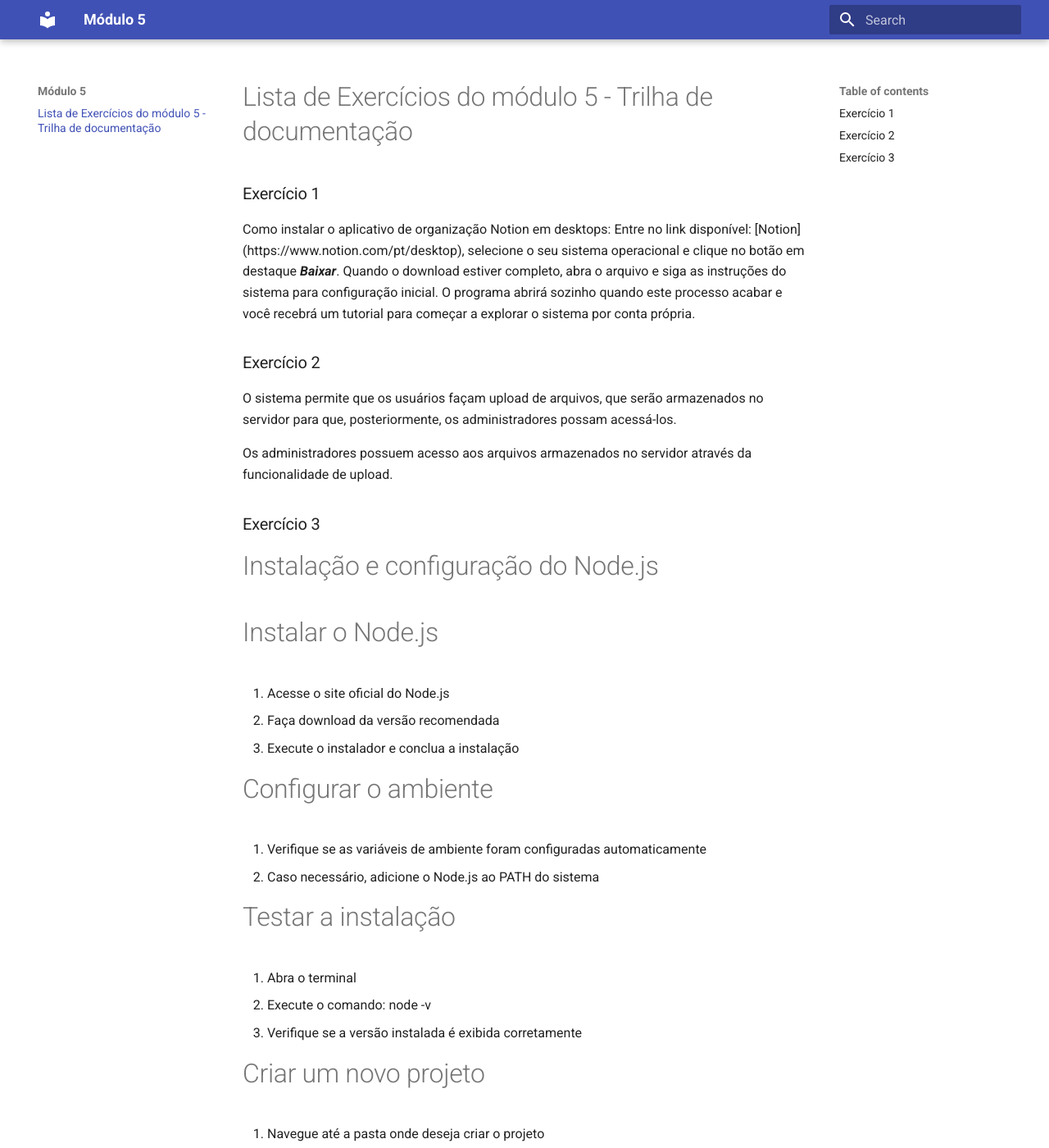
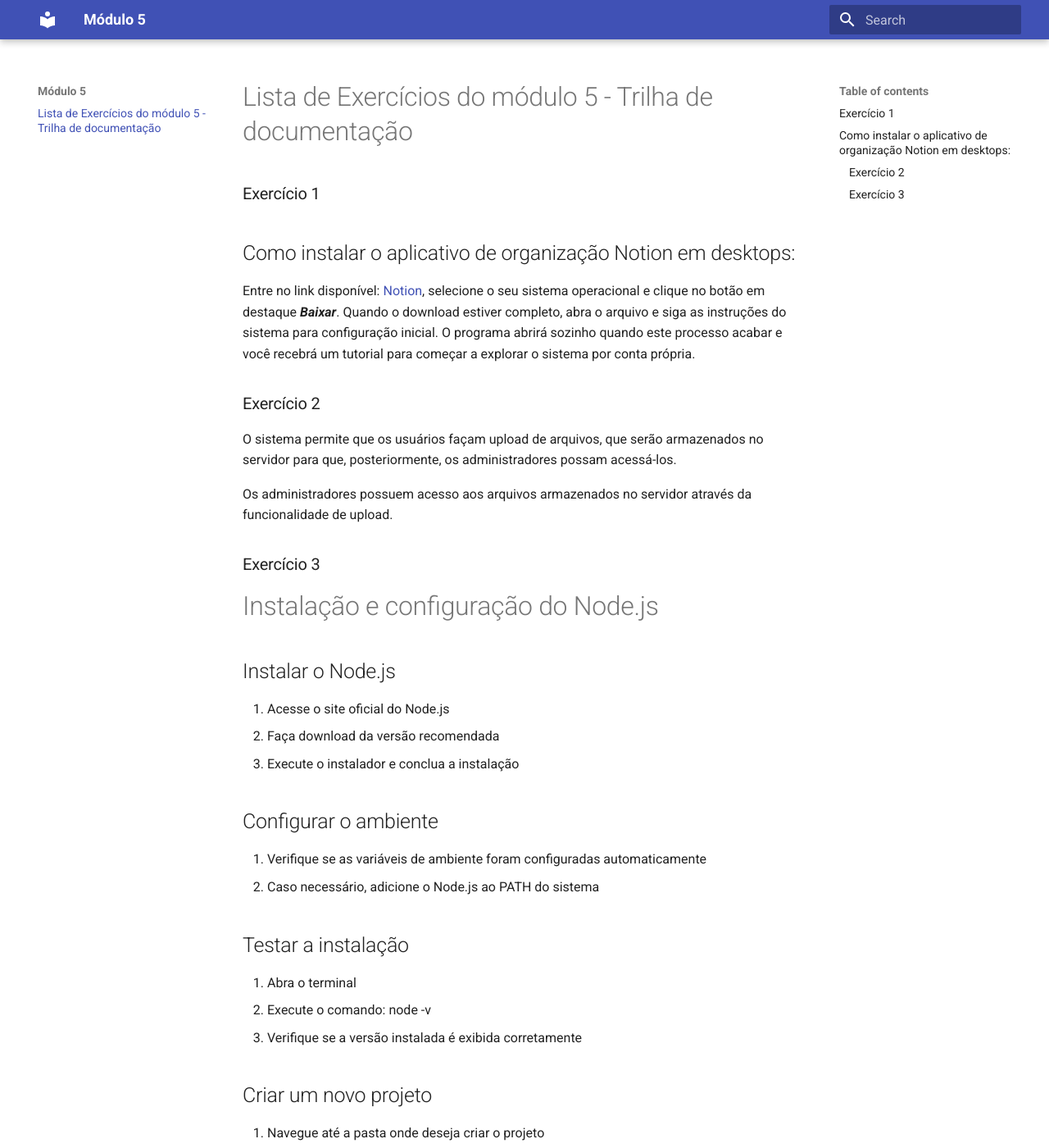
Before and after one commit to flavis-mart/Modulo5-, an MkDocs documentation site: the page built from docs/index.md, in a window 1280 px wide and 1400 px high. Shown: the whole window at 82% size. Built offline with MkDocs 1.6.1 and Material for MkDocs 9.7.7, drawn with Linux system fonts in a browser that asks for light colours; part of the change alters nothing that is shown; some of the changed text lies outside the part shown.

````diff
--- a/docs/index.md
+++ b/docs/index.md
@@ -1,7 +1,8 @@
 # Lista de Exercícios do módulo 5 - Trilha de documentação
 
 ### Exercício 1
-Como instalar o aplicativo de organização Notion em desktops: Entre no link disponível: [Notion] (https://www.notion.com/pt/desktop), selecione o seu sistema operacional e clique no botão em destaque ***Baixar***. Quando o download estiver completo, abra o arquivo e siga as instruções do sistema para configuração inicial. O programa abrirá sozinho quando este processo acabar e você recebrá um tutorial para começar a explorar o sistema por conta própria.
+## Como instalar o aplicativo de organização Notion em desktops:
+Entre no link disponível: [Notion](https://www.notion.com/pt/desktop), selecione o seu sistema operacional e clique no botão em destaque ***Baixar***. Quando o download estiver completo, abra o arquivo e siga as instruções do sistema para configuração inicial. O programa abrirá sozinho quando este processo acabar e você recebrá um tutorial para começar a explorar o sistema por conta própria.
 
 ### Exercício 2
 O sistema permite que os usuários façam upload de arquivos, que serão armazenados
@@ -11,21 +12,37 @@ Os administradores possuem acesso aos arquivos armazenados no servidor através
 
 ### Exercício 3
 # Instalação e configuração do Node.js
-# Instalar o Node.js
+## Instalar o Node.js
 1. Acesse o site oficial do Node.js
 2. Faça download da versão recomendada
 3. Execute o instalador e conclua a instalação
 
-# Configurar o ambiente
+## Configurar o ambiente
 1. Verifique se as variáveis de ambiente foram configuradas automaticamente
 2. Caso necessário, adicione o Node.js ao PATH do sistema
 
-# Testar a instalação
+## Testar a instalação
 1. Abra o terminal
 2. Execute o comando: node -v
 3. Verifique se a versão instalada é exibida corretamente
 
-# Criar um novo projeto
+## Criar um novo projeto
 1. Navegue até a pasta onde deseja criar o projeto
 2. Execute o comando: npm init
 3. Preencha as informações solicitadas ou utilize: npm init -y para gerar o arquivo package.json automaticamente
+
+### Exercício 4
+
+# Função para Somar Dois Números
+
+A função abaixo recebe dois números como parâmetros e retorna a soma deles.
+
+## Exemplo em Python
+
+```python
+def somar(a, b):
+    return a + b
+
+resultado = somar(5, 3)
+print(resultado)
+```
````
